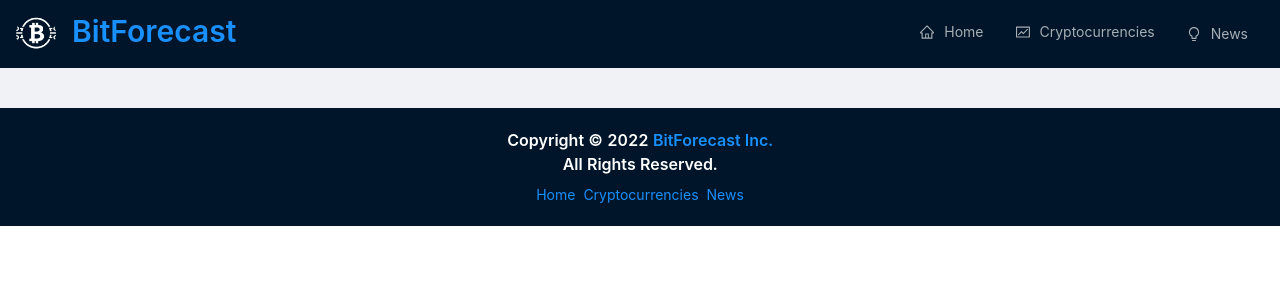
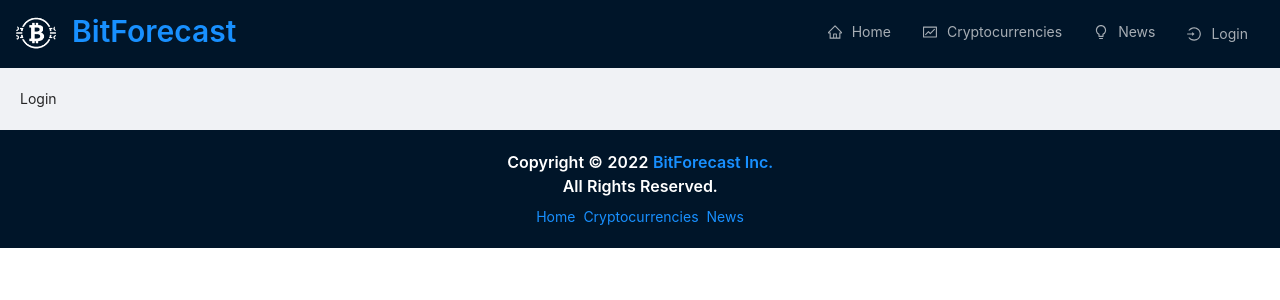
Before and after one commit to Ammar-Raneez/BitForecast, a React (Create React App) app in the folder client/: page /login in a window 1280 px wide. Shown: the top 300 px of the page. Built offline with nearby package versions, Linux system fonts and the light colour scheme; no server answers.

Commit message:
feat: initialize login page

```diff
--- a/client/src/App.js
+++ b/client/src/App.js
@@ -5,6 +5,7 @@ import {
   Cryptocurrencies,
   CryptoDetails,
   Home,
+  Login,
   Navbar,
   News,
 } from './components';
@@ -24,6 +25,7 @@ function App() {
               <Route exact path="/cryptocurrencies" element={<Cryptocurrencies />} />
               <Route exact path="/crypto/:coinId" element={<CryptoDetails />} />
               <Route exact path="/news" element={<News />} />
+              <Route exact path="/login" element={<Login />} />
             </Routes>
           </div>
         </Layout>
--- a/client/src/components/CryptoDetails.jsx
+++ b/client/src/components/CryptoDetails.jsx
@@ -46,7 +46,7 @@ const CryptoDetails = () => {
     },
     {
       title: '24h Volume',
-      value: `$ ${cryptoDetails?.volume && millify(cryptoDetails?.volume)}`,
+      value: `$ ${cryptoDetails?.['24hVolume'] && millify(cryptoDetails?.['24hVolume'])}`,
       icon: <ThunderboltOutlined />,
     },
     {
--- /dev/null
+++ b/client/src/components/Login.jsx
@@ -0,0 +1,9 @@
+import React from 'react';
+
+function Login() {
+  return (
+    <div>Login</div>
+  );
+}
+
+export default Login;
--- a/client/src/components/Navbar.jsx
+++ b/client/src/components/Navbar.jsx
@@ -1,9 +1,10 @@
 import { Link, useNavigate } from 'react-router-dom';
 import { Menu, Typography, Avatar } from 'antd';
 import {
-  HomeOutlined,
   BulbOutlined,
   FundOutlined,
+  HomeOutlined,
+  LoginOutlined,
 } from '@ant-design/icons';
 
 import icon from '../images/logo.png';
@@ -25,6 +26,7 @@ const Navbar = () => {
           { label: 'Home', icon: <HomeOutlined />, key: 'home', onClick: () => navigate('/') },
           { label: 'Cryptocurrencies', icon: <FundOutlined />, key: 'cryptocurrencies', onClick: () => navigate('/cryptocurrencies') },
           { label: 'News', icon: <BulbOutlined />, key: 'news', onClick: () => navigate('/news') },
+          { label: 'Login', icon: <LoginOutlined />, key: 'login', onClick: () => navigate('/login')}
         ]}
         className="navbar-menu"
       />
--- a/client/src/components/index.js
+++ b/client/src/components/index.js
@@ -3,3 +3,4 @@ export { default as Navbar } from './Navbar';
 export { default as News } from './News';
 export { default as Cryptocurrencies } from './Cryptocurrencies';
 export { default as CryptoDetails } from './CryptoDetails';
+export { default as Login } from './Login';
```
